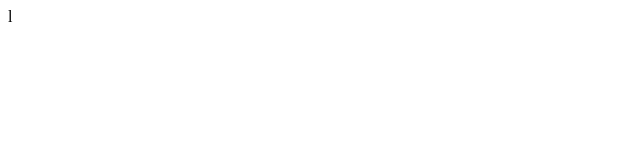
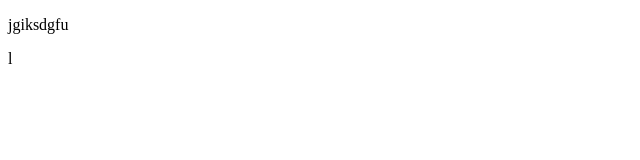
Before and after one commit to Harounjlassi/demo, a plain HTML site: page fastt.html in a window 1280 px wide. Shown: the full height of the page, 0-640 px from the left. Drawn offline with Linux system fonts and the light colour scheme.

Commit message:
update fastt.html

```diff
--- a/fastt.html
+++ b/fastt.html
@@ -7,6 +7,6 @@
   <title>Document</title>
 </head>
 <body>
-
+  <p>jgiksdgfu</p>
 </body>
 </html>l
```
